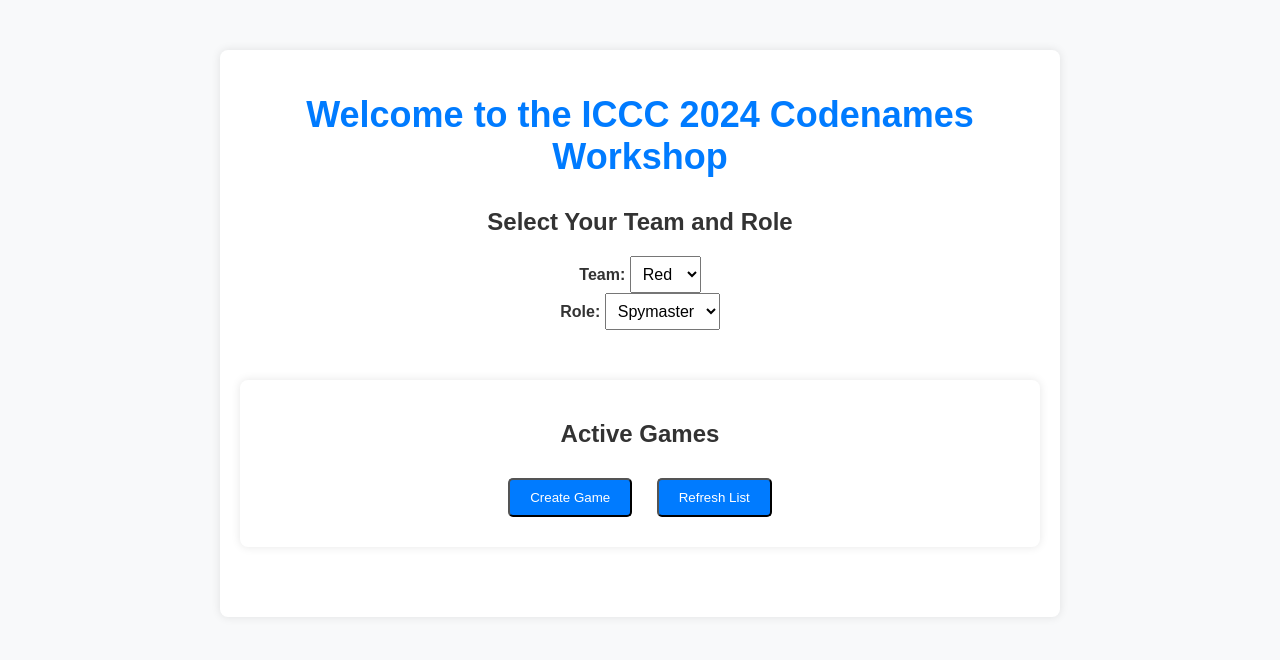
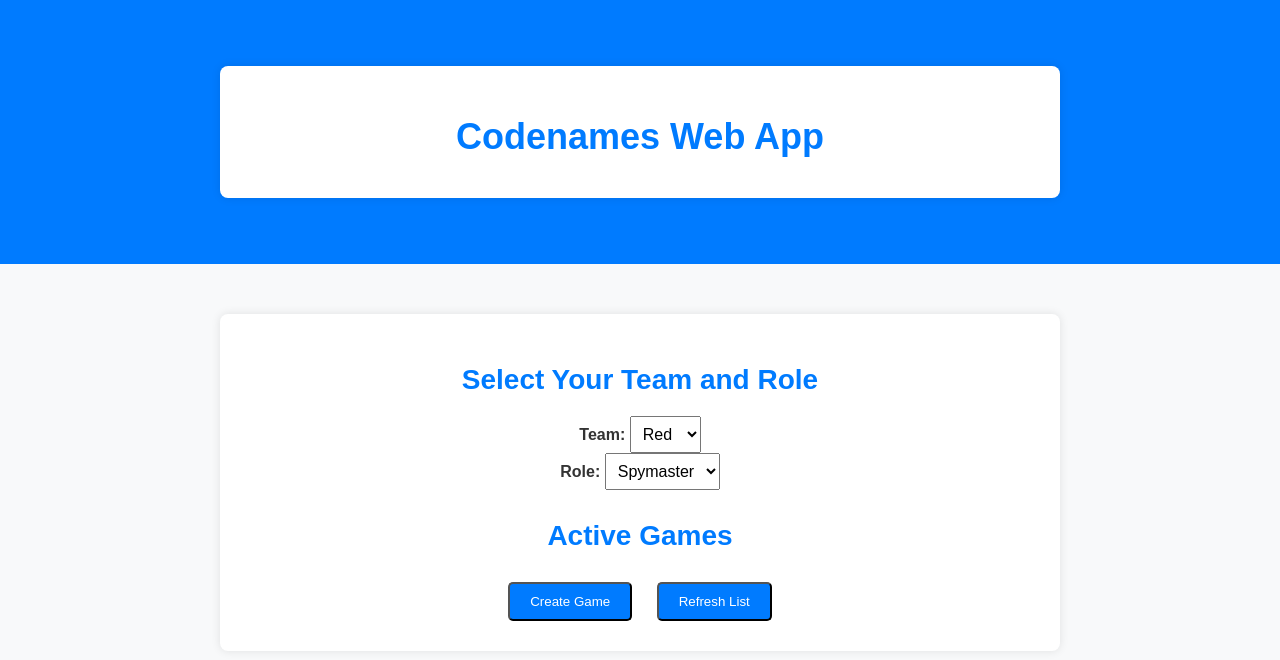
Before and after one commit to rmorain/codenames-workshop, a Flask app: page / in a window 1280 px wide. Shown: the top 660 px of the page. Run offline with Flask 3, Linux system fonts and the light colour scheme.

Commit message:
Fixed create game and styling

```diff
--- a/app.py
+++ b/app.py
@@ -656,8 +656,9 @@
     }
     state["id"] = insertState(state)
     writeHist(state, "new game", "game started")
-
     game_url = url_for("game", code=state["code"], role=role, team=team)
+    if url_prefix:
+        game_url = url_prefix + game_url
     return redirect(game_url)
 
 
--- a/static/css/index.css
+++ b/static/css/index.css
@@ -4,6 +4,12 @@
     padding: 0;
     background-color: #f8f9fa;
     color: #333;
+}
+.navbar {
+    background-color: #007bff;
+    color: white;
+    padding: 1rem;
+    text-align: center;
 }
 .container {
     max-width: 800px;
@@ -16,6 +22,11 @@
 }
 h1 {
     font-size: 36px;
+    margin-bottom: 20px;
+    color: #007bff;
+}
+h2 {
+    font-size: 28px;
     margin-bottom: 20px;
     color: #007bff;
 }
@@ -63,3 +74,6 @@
     padding: 8px;
     font-size: 16px;
 }
+.games-section {
+    margin-top: 30px;
+}
--- a/static/js/game.js
+++ b/static/js/game.js
@@ -39,6 +39,8 @@
         // Update the current turn UI element
         const currentTurnElement = document.getElementById('current-turn');
         currentTurnElement.textContent = `Current Turn: ${gameState.curr_turn}`;
+        currentTurnElement.className = 'info'; // Reset classes
+        currentTurnElement.classList.add(gameState.curr_turn.toLowerCase() === 'red' ? 'turn-red' : 'turn-blue');
 
         // Update the remaining guesses UI element
         const guessesRemainingElement = document.getElementById('guesses-remaining');
--- a/templates/index.html
+++ b/templates/index.html
@@ -3,13 +3,15 @@
 <head>
     <meta charset="UTF-8">
     <title>Codenames Game</title>
-    <!-- <link rel="stylesheet" href="{{ url_for('static', filename='css/index.css') }}"> -->
-	<!-- <link rel="stylesheet" href="{{ url_for('static', filename='css/index.css',_scheme='https') }}"> -->
     <link rel="stylesheet" href="{{ url_for('codenames.static', filename='css/index.css') }}">
 </head>
 <body onload="popGames()">
+    <nav class="navbar">
         <div class="container">
-        <h1>Welcome to the ICCC 2024 Codenames Workshop</h1>
+            <h1>Codenames Web App</h1>
+        </div>
+    </nav>
+    <div class="container">
         <div class="team-selection">
             <h2>Select Your Team and Role</h2>
             <form id="team-role-form">
@@ -30,9 +32,8 @@
                 </div>
             </form>
         </div>
-		<div class="container">
+        <div class="games-section">
             <h2>Active Games</h2>
-            <!-- Display active games here -->
             <div id="active-games"></div>
             <div class="buttons">
                 <button type="button" id="create-game-button" class="button">Create Game</button>
@@ -40,7 +41,6 @@
             </div>
         </div>
     </div>
-
     <script>
         const FLASK_ENV = {{ config['FLASK_ENV']|tojson }};
         const BASE_URL = FLASK_ENV ? '' : '/codenames';
@@ -49,31 +49,17 @@
             const role = document.getElementById('role').value;
             window.location.href = `${BASE_URL}/create?team=${team}&role=${role}`;
         });
-
         document.getElementById('refresh-button').addEventListener('click', popGames);
-
-/*
-        document.getElementById('join-game-button').addEventListener('click', function() {
-            const team = document.getElementById('team').value;
-            const role = document.getElementById('role').value;
-            window.location.href = `/game?team=${team}&role=${role}`;
-        });
-*/
-
-		//--------------------------------------------------
-
         function popGames() {
             fetch(`${BASE_URL}/getgames`)
                 .then(response => {
                     if (response.ok) {
-				  return response.json(); // Parse the response data as JSON
+                        return response.json();
                     } else {
                         throw new Error('API request failed');
                     }
                 })
                 .then(data => {
-				// Process the response data here
-				console.log(data); // Example: Logging the data to the console
                     const games = document.getElementById('active-games');
                     games.innerHTML = "";
                     for (let i = 0; i < data.length; i++) {
@@ -86,18 +72,15 @@
                     }
                 })
                 .catch(error => {
-				// Handle any errors here
-				console.error(error); // Example: Logging the error to the console
+                    console.error(error);
                 });
         }
-
         function loadGame(evt){
             const code = evt.currentTarget.textContent;
             const team = document.getElementById('team').value;
             const role = document.getElementById('role').value;
             window.location.href = `${BASE_URL}/game?code=${code}&team=${team}&role=${role}`;
         }
-
     </script>
 </body>
 </html>
```
Also changed, not shown: static/css/game.css (+29 -0 lines), templates/game.html (+7 -5 lines), 1 other file. Lines whose indentation alone changed are shown as unchanged.
